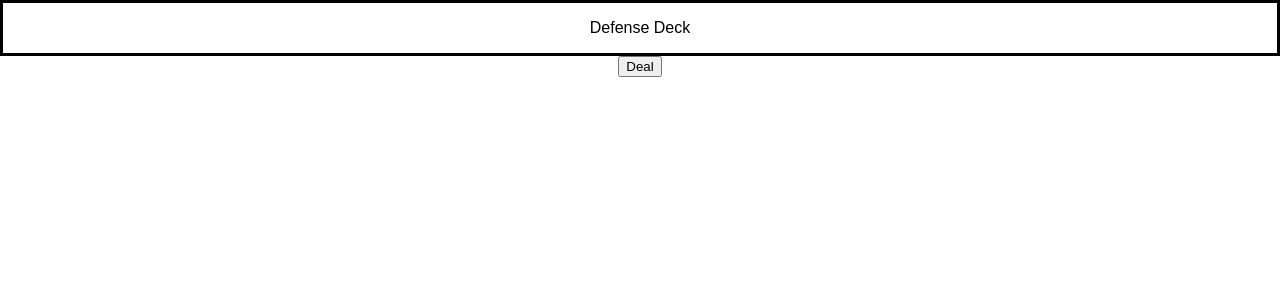
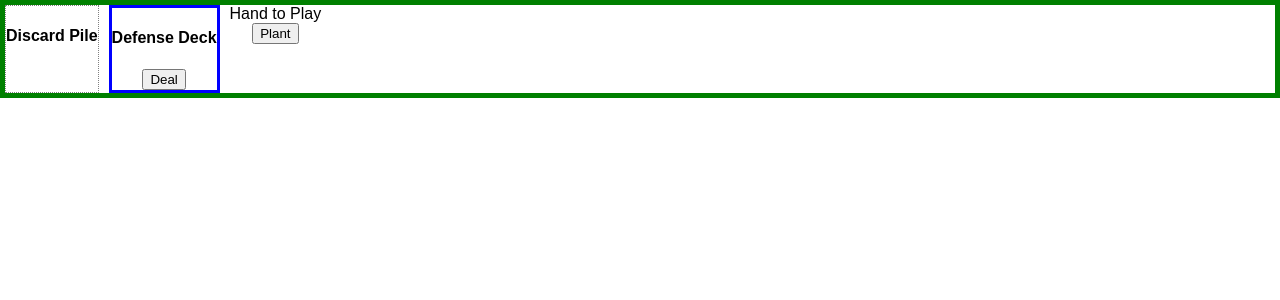
Before and after one commit to Smahima/sylvionHackathon, a React (Create React App) app: page / in a window 1280 px wide. Shown: the top 300 px of the page. Built offline with nearby package versions, Linux system fonts and the light colour scheme.

Commit message:
template for discard pile deck and play hand

```diff
--- a/src/components/Deal.js
+++ b/src/components/Deal.js
@@ -4,16 +4,64 @@ import '../styles/App.css';
 export default class Deal extends Component {
 
   render() {
+
+  let defense = {
+    display: "flex",
+    border:"5px solid green"
+  }
+
+  let discard = {
+    border: "1px dotted grey",
+
+  }
+
+  let deck = {
+    border: "1px solid blue 20%",
+    marginLeft: "10px",
+  }
+
+  let play = {
+    border: "1px solid orange 20%",
+    marginLeft: "10px",
+  }
+
+
     return (
-        <div>
+        <div style={defense} className="defense">
 
-          <div className="deck">
-              <p>Defense Deck</p>
-          </div>
+            <div style={discard} className="discard">
+              <div className="card-block">
+                <h4 className="card-title">Discard Pile</h4>
+              </div>
+            </div>
 
-          <button className="deal">Deal</button>
+            <div style={deck} className="deck">
+              <div className="card-block">
+              <h4 className="card-title">Defense Deck</h4>
+              </div>
+
+              <div>
+                <button className="deal">Deal</button>
+              </div>
+            </div>
+
+            <div style={play} className="play">
+              <div className="card-title">Hand to Play
+                <div className="card-block">
+
+                  <div className="hand">
+                </div>
+
+                </div>
+              </div>
+
+              <div>
+                <button className="plant">Plant</button>
+              </div>
+            </div>
 
         </div>
+
       );
     };
   }
--- a/src/styles/App.css
+++ b/src/styles/App.css
@@ -23,7 +23,8 @@
 }
 
 .deck {
- border: solid;
+ border: solid blue;
+ border-width: 20%;
 }
 
 @keyframes App-logo-spin {
```
